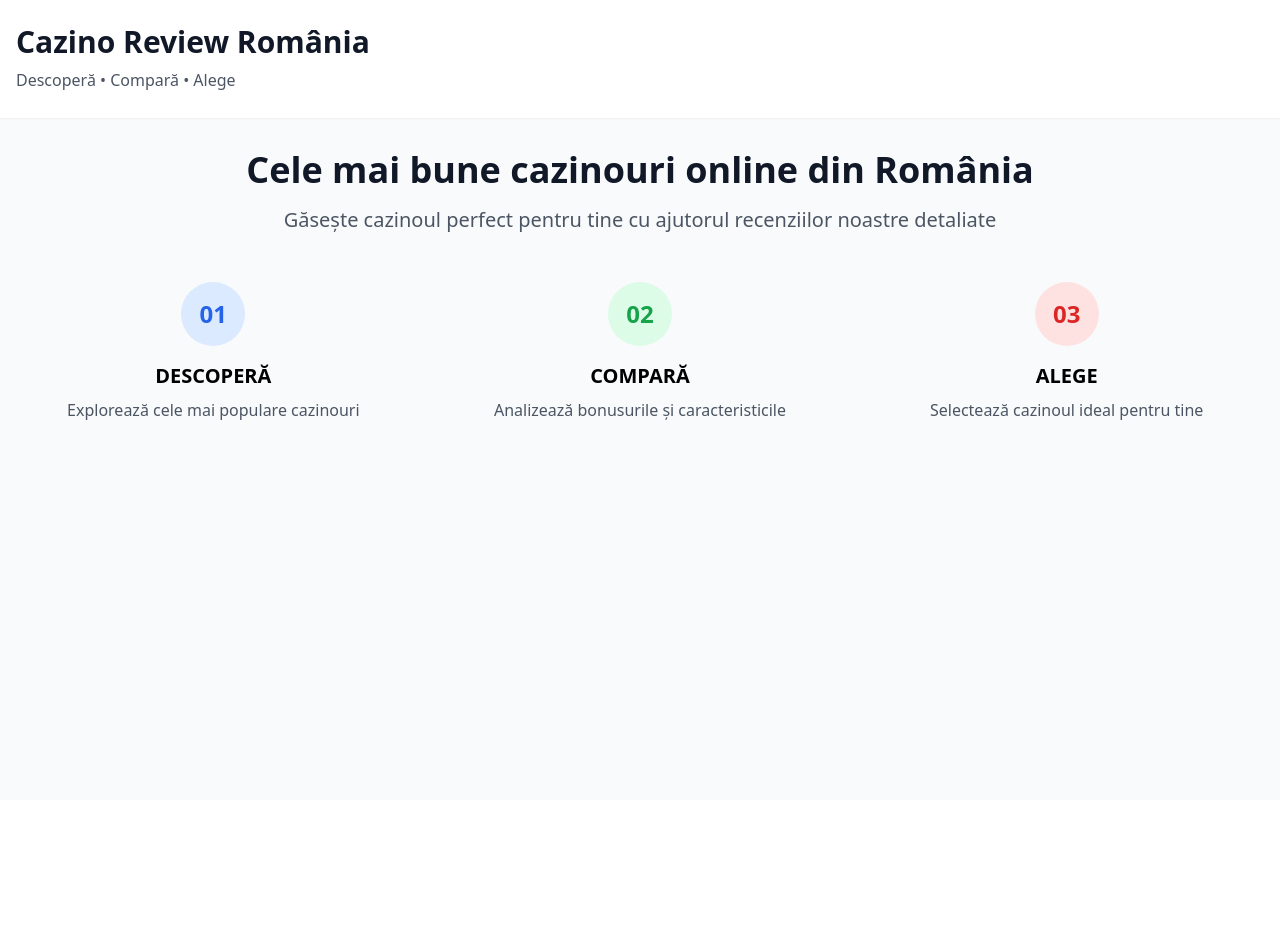
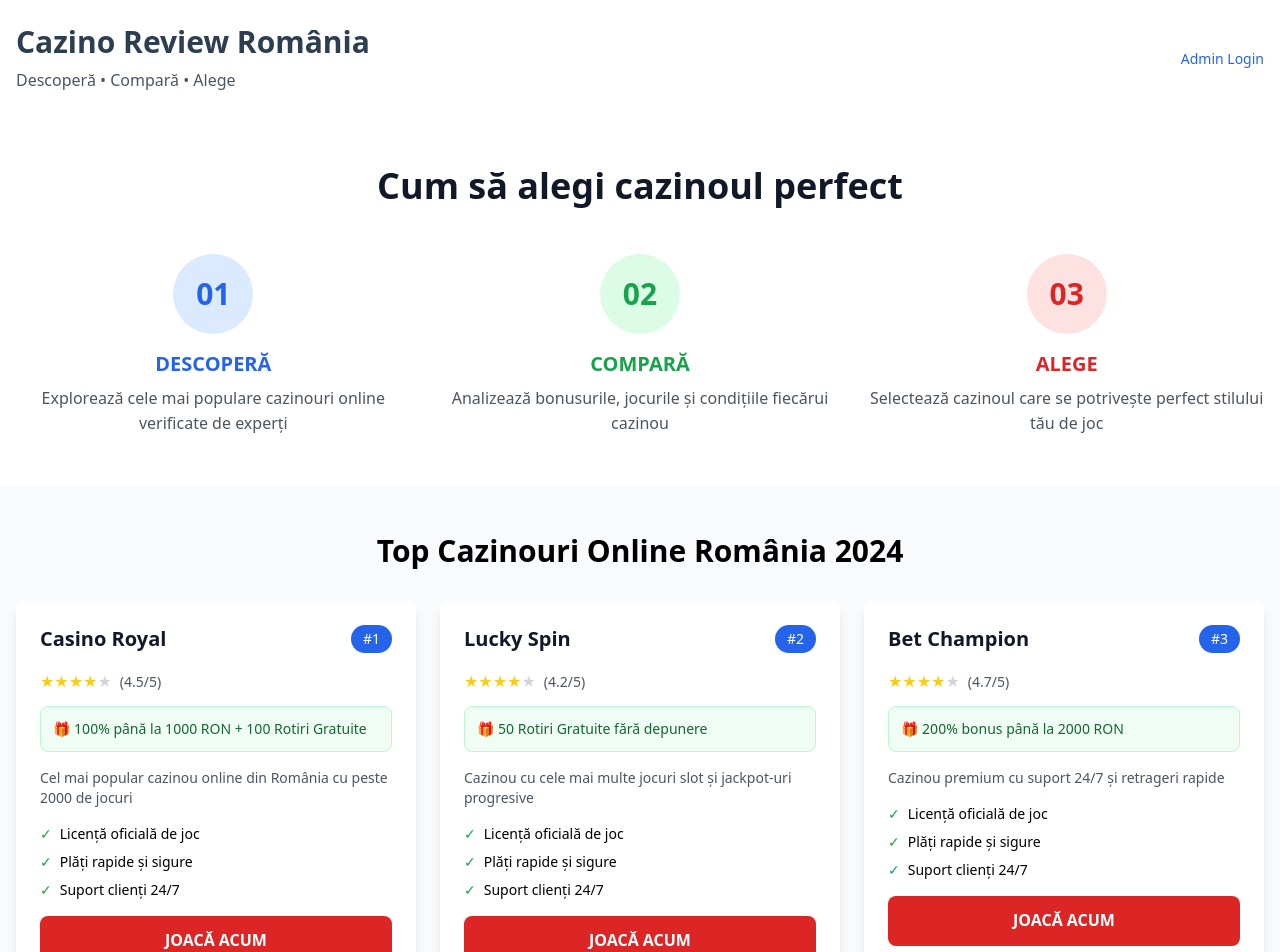
Before and after one commit to wowcombin/casin, a Next.js app: page / in a window 1280 px wide. Shown: the top 952 px of the page. Before the commit the page ends 800 px from the top, so only its background shows below. Built offline with nearby package versions, Linux system fonts and the light colour scheme; no server answers; the database is empty.

Commit message:
Update page.tsx

```diff
--- a/src/app/page.tsx
+++ b/src/app/page.tsx
@@ -1,56 +1,200 @@
+'use client'
+import { useEffect, useState } from 'react'
+
+interface Casino {
+  id: string
+  name: string
+  rating: number
+  bonus: string
+  description: string
+  referralUrl: string
+}
+
 export default function HomePage() {
+  const [casinos, setCasinos] = useState<Casino[]>([])
+  const [loading, setLoading] = useState(true)
+
+  useEffect(() => {
+    // Инициализируем данные казино
+    initializeCasinos()
+  }, [])
+
+  const initializeCasinos = async () => {
+    try {
+      await fetch('/api/init', { method: 'POST' })
+
+      // Демо данные казино
+      setCasinos([
+        {
+          id: 'casino-1',
+          name: 'Casino Royal',
+          rating: 4.5,
+          bonus: '100% până la 1000 RON + 100 Rotiri Gratuite',
+          description: 'Cel mai popular cazinou online din România cu peste 2000 de jocuri',
+          referralUrl: 'https://example.com/royal'
+        },
+        {
+          id: 'casino-2',
+          name: 'Lucky Spin',
+          rating: 4.2,
+          bonus: '50 Rotiri Gratuite fără depunere',
+          description: 'Cazinou cu cele mai multe jocuri slot și jackpot-uri progresive',
+          referralUrl: 'https://example.com/lucky'
+        },
+        {
+          id: 'casino-3',
+          name: 'Bet Champion',
+          rating: 4.7,
+          bonus: '200% bonus până la 2000 RON',
+          description: 'Cazinou premium cu suport 24/7 și retrageri rapide',
+          referralUrl: 'https://example.com/champion'
+        }
+      ])
+    } catch (error) {
+      console.error('Error initializing casinos:', error)
+    } finally {
+      setLoading(false)
+    }
+  }
+
+  const renderStars = (rating: number) => {
+    return Array.from({ length: 5 }, (_, i) => (
+      <span key={i} className={i < Math.floor(rating) ? 'text-yellow-400' : 'text-gray-300'}>
+        ★
+      </span>
+    ))
+  }
+
+  if (loading) {
+    return (
+      <div className="min-h-screen bg-gray-50 flex items-center justify-center">
+        <div className="text-center">
+          <div className="animate-spin rounded-full h-12 w-12 border-b-2 border-blue-600 mx-auto"></div>
+          <p className="mt-4 text-gray-600">Se încarcă cazinouri...</p>
+        </div>
+      </div>
+    )
+  }
+
   return (
     <div className="min-h-screen bg-gray-50">
       {/* Header */}
       <header className="bg-white shadow-sm">
         <div className="max-w-7xl mx-auto px-4 py-6">
-          <h1 className="text-3xl font-bold text-gray-900">
-            Cazino Review România
-          </h1>
-          <p className="text-gray-600 mt-2">
-            Descoperă • Compară • Alege
-          </p>
+          <div className="flex justify-between items-center">
+            <div>
+              <h1 className="text-3xl font-bold text-primary">
+                Cazino Review România
+              </h1>
+              <p className="text-gray-600 mt-2">
+                Descoperă • Compară • Alege
+              </p>
+            </div>
+            <a
+              href="/admin/login"
+              className="text-sm text-blue-600 hover:text-blue-800"
+            >
+              Admin Login
+            </a>
+          </div>
         </div>
       </header>
 
-      {/* Main Content */}
-      <main className="max-w-7xl mx-auto px-4 py-8">
-        <div className="text-center">
-          <h2 className="text-4xl font-bold text-gray-900 mb-4">
-            Cele mai bune cazinouri online din România
-          </h2>
-          <p className="text-xl text-gray-600 mb-8">
-            Găsește cazinoul perfect pentru tine cu ajutorul recenziilor noastre detaliate
-          </p>
+      {/* Steps Section */}
+      <section className="bg-white py-12">
+        <div className="max-w-7xl mx-auto px-4">
+          <div className="text-center mb-12">
+            <h2 className="text-4xl font-bold text-gray-900 mb-4">
+              Cum să alegi cazinoul perfect
+            </h2>
+          </div>
 
-          {/* Steps */}
-          <div className="grid grid-cols-1 md:grid-cols-3 gap-8 mt-12">
+          <div className="grid grid-cols-1 md:grid-cols-3 gap-8">
             <div className="text-center">
-              <div className="bg-blue-100 w-16 h-16 rounded-full flex items-center justify-center mx-auto mb-4">
-                <span className="text-2xl font-bold text-blue-600">01</span>
+              <div className="bg-blue-100 w-20 h-20 rounded-full flex items-center justify-center mx-auto mb-4">
+                <span className="text-3xl font-bold text-blue-600">01</span>
               </div>
-              <h3 className="text-xl font-semibold mb-2">DESCOPERĂ</h3>
-              <p className="text-gray-600">Explorează cele mai populare cazinouri</p>
+              <h3 className="text-xl font-semibold mb-2 text-blue-600">DESCOPERĂ</h3>
+              <p className="text-gray-600">Explorează cele mai populare cazinouri online verificate de experți</p>
             </div>
 
             <div className="text-center">
-              <div className="bg-green-100 w-16 h-16 rounded-full flex items-center justify-center mx-auto mb-4">
-                <span className="text-2xl font-bold text-green-600">02</span>
+              <div className="bg-green-100 w-20 h-20 rounded-full flex items-center justify-center mx-auto mb-4">
+                <span className="text-3xl font-bold text-green-600">02</span>
               </div>
-              <h3 className="text-xl font-semibold mb-2">COMPARĂ</h3>
-              <p className="text-gray-600">Analizează bonusurile și caracteristicile</p>
+              <h3 className="text-xl font-semibold mb-2 text-green-600">COMPARĂ</h3>
+              <p className="text-gray-600">Analizează bonusurile, jocurile și condițiile fiecărui cazinou</p>
             </div>
 
             <div className="text-center">
-              <div className="bg-red-100 w-16 h-16 rounded-full flex items-center justify-center mx-auto mb-4">
-                <span className="text-2xl font-bold text-red-600">03</span>
+              <div className="bg-red-100 w-20 h-20 rounded-full flex items-center justify-center mx-auto mb-4">
+                <span className="text-3xl font-bold text-red-600">03</span>
               </div>
-              <h3 className="text-xl font-semibold mb-2">ALEGE</h3>
-              <p className="text-gray-600">Selectează cazinoul ideal pentru tine</p>
+              <h3 className="text-xl font-semibold mb-2 text-red-600">ALEGE</h3>
+              <p className="text-gray-600">Selectează cazinoul care se potrivește perfect stilului tău de joc</p>
             </div>
           </div>
         </div>
-      </main>
+      </section>
+
+      {/* Casinos Grid */}
+      <section className="py-12">
+        <div className="max-w-7xl mx-auto px-4">
+          <h2 className="text-3xl font-bold text-center mb-8">
+            Top Cazinouri Online România 2024
+          </h2>
+
+          <div className="grid grid-cols-1 lg:grid-cols-3 gap-6">
+            {casinos.map((casino, index) => (
+              <div key={casino.id} className="bg-white rounded-lg shadow-lg overflow-hidden">
+                <div className="p-6">
+                  <div className="flex items-center justify-between mb-4">
+                    <h3 className="text-xl font-bold text-gray-900">{casino.name}</h3>
+                    <span className="bg-blue-600 text-white px-3 py-1 rounded-full text-sm font-medium">
+                      #{index + 1}
+                    </span>
+                  </div>
+
+                  <div className="flex items-center mb-3">
+                    <div className="flex mr-2">
+                      {renderStars(casino.rating)}
+                    </div>
+                    <span className="text-gray-600 text-sm">({casino.rating}/5)</span>
+                  </div>
+
+                  <div className="bg-green-50 border border-green-200 rounded-lg p-3 mb-4">
+                    <p className="text-green-800 font-medium text-sm">🎁 {casino.bonus}</p>
+                  </div>
+
+                  <p className="text-gray-600 text-sm mb-4">{casino.description}</p>
+
+                  <div className="space-y-2 mb-4">
+                    <div className="flex items-center text-sm">
+                      <span className="text-green-600 mr-2">✓</span>
+                      <span>Licență oficială de joc</span>
+                    </div>
+                    <div className="flex items-center text-sm">
+                      <span className="text-green-600 mr-2">✓</span>
+                      <span>Plăți rapide și sigure</span>
+                    </div>
+                    <div className="flex items-center text-sm">
+                      <span className="text-green-600 mr-2">✓</span>
+                      <span>Suport clienți 24/7</span>
+                    </div>
+                  </div>
+
+                  <button
+                    onClick={() => window.open(casino.referralUrl, '_blank')}
+                    className="w-full bg-red-600 hover:bg-red-700 text-white font-bold py-3 px-4 rounded-lg transition duration-200"
+                  >
+                    JOACĂ ACUM
+                  </button>
+                </div>
+              </div>
+            ))}
+          </div>
+        </div>
+      </section>
     </div>
   )
 }
```
